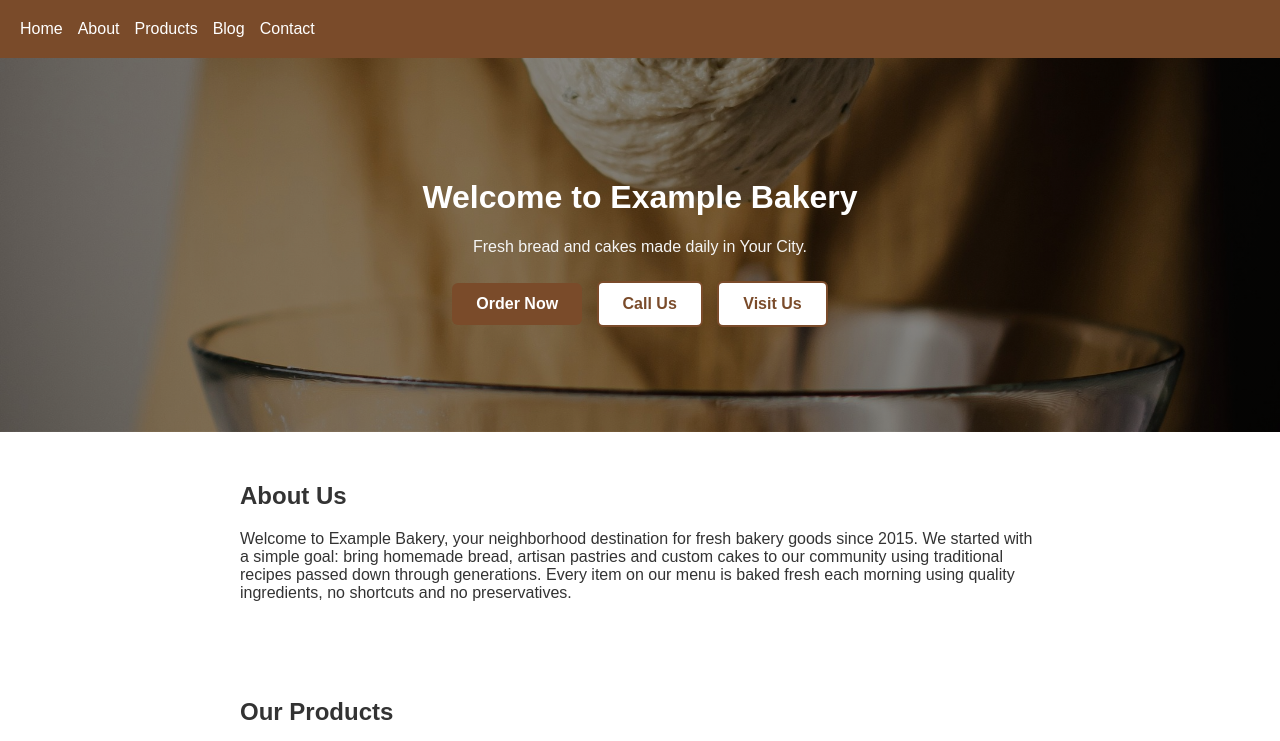
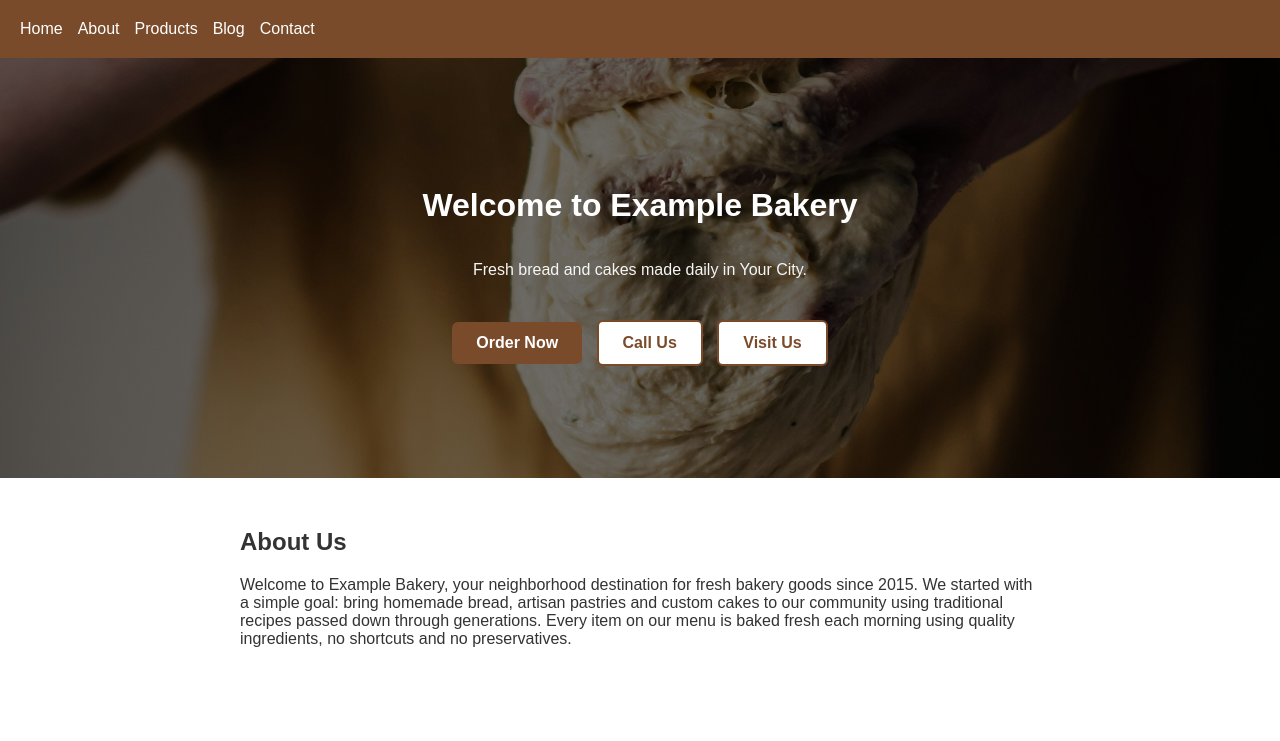
Before and after one commit to chevlikavya448-bot/Kavya-Chevli, a plain HTML site: page index.html in a window 1280 px wide. Shown: the top 741 px of the page. Drawn offline with Linux system fonts and the light colour scheme.

Commit message:
Update index.html

```diff
--- a/index.html
+++ b/index.html
@@ -11,7 +11,7 @@
   header { background: #7a4b2a; color: #fff; padding: 20px; }
   nav a { color: #fff; margin-right: 15px; text-decoration: none; }   nav { display: flex; align-items: center; }   .menu-toggle { display: none; background: none; border: none; color: #fff; font-size: 28px; cursor: pointer; }   .nav-links { display: flex; }   @media (max-width: 768px) {     .menu-toggle { display: block; }     .nav-links { display: none; flex-direction: column; width: 100%; margin-top: 10px; }     .nav-links.open { display: flex; }   }
   section { padding: 30px 20px; max-width: 800px; margin: 0 auto; }
-  .hero {     background: linear-gradient(rgba(0,0,0,0.45), rgba(0,0,0,0.45)), url('hero-bg.jpg');     background-size: cover;     background-position: center;     text-align: center;     padding: 100px 20px;     color: #fff;   }   .hero h1 { color: #fff; }   .hero p { color: #f5f5f5; }   .cta-buttons { margin-top: 20px; }   .cta-buttons a { display: inline-block; margin: 5px; padding: 12px 24px; border-radius: 6px; text-decoration: none; font-weight: bold; }   .btn-primary { background: #7a4b2a; color: #fff; }   .btn-secondary { background: #fff; color: #7a4b2a; border: 2px solid #7a4b2a; }   .cta-buttons { margin-top: 20px; }   .cta-buttons a { display: inline-block; margin: 5px; padding: 12px 24px; border-radius: 6px; text-decoration: none; font-weight: bold; }   .btn-primary { background: #7a4b2a; color: #fff; }   .btn-secondary { background: #fff; color: #7a4b2a; border: 2px solid #7a4b2a; }
+  .hero {     background: linear-gradient(rgba(0,0,0,0.55), rgba(0,0,0,0.55)), url('hero-bg.jpg');     background-size: cover;     background-position: center 30%;     text-align: center;     padding: 0 20px;     min-height: 420px;     display: flex;     flex-direction: column;     justify-content: center;     align-items: center;     color: #fff;   }   .hero h1 { color: #fff; }   .hero p { color: #f5f5f5; }   .cta-buttons { margin-top: 20px; }   .cta-buttons a { display: inline-block; margin: 5px; padding: 12px 24px; border-radius: 6px; text-decoration: none; font-weight: bold; }   .btn-primary { background: #7a4b2a; color: #fff; }   .btn-secondary { background: #fff; color: #7a4b2a; border: 2px solid #7a4b2a; }   .cta-buttons { margin-top: 20px; }   .cta-buttons a { display: inline-block; margin: 5px; padding: 12px 24px; border-radius: 6px; text-decoration: none; font-weight: bold; }   .btn-primary { background: #7a4b2a; color: #fff; }   .btn-secondary { background: #fff; color: #7a4b2a; border: 2px solid #7a4b2a; }
   .products { display: flex; gap: 20px; flex-wrap: wrap; justify-content: center; }
   .product { border: 1px solid #ddd; padding: 15px; width: 200px; text-align: center; transition: transform 0.3s ease, box-shadow 0.3s ease; }   .product:hover { transform: translateY(-6px); box-shadow: 0 10px 20px rgba(0,0,0,0.15); }   .product img { transition: transform 0.3s ease; }   .product:hover img { transform: scale(1.05); }
 img { width: 100%; height: 200px; object-fit: cover; }
```
